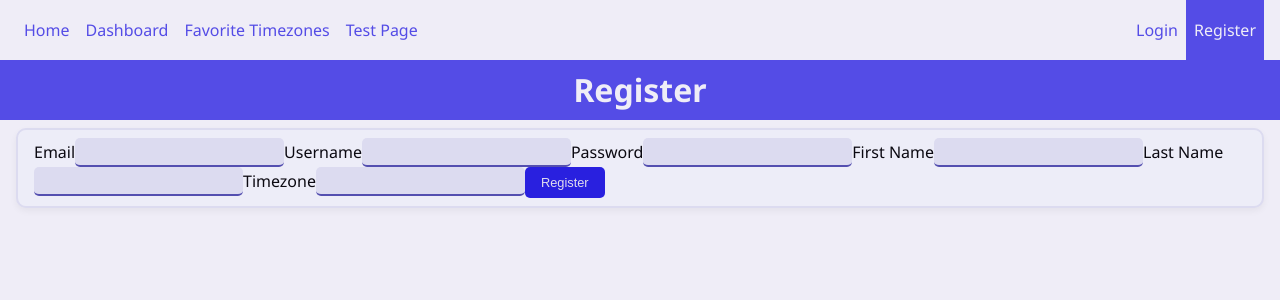
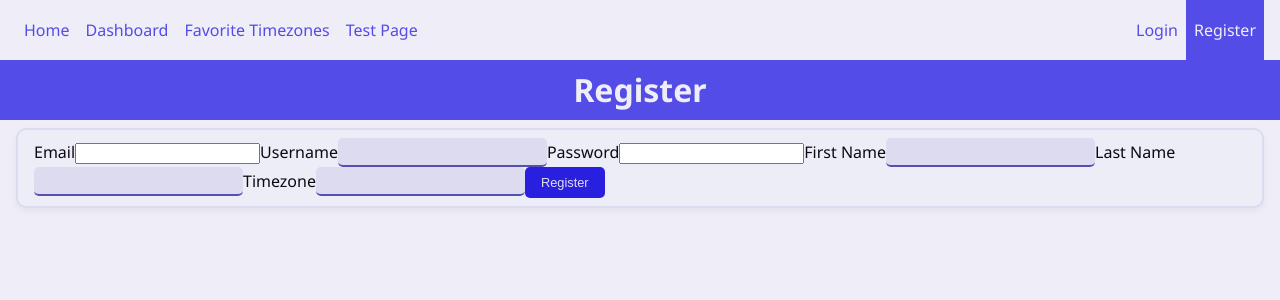
Before and after one commit to CMSC-495-7383-Group-3/timezone-webapp, a React (Vite) app in the folder frontend/: page /register in a window 1280 px wide. Shown: the top 300 px of the page. Built offline with nearby package versions, Linux system fonts and the light colour scheme; no server answers; a web font is replaced by a local one.

Commit message:
Fixed Token Refresh and Improved Forms

```diff
--- a/frontend/src/App.tsx
+++ b/frontend/src/App.tsx
@@ -54,7 +54,6 @@ function App() {
   return (
     <AuthContext value={authDataSource}>
       <ContactEditorModal>
-        {/* TODO: Fill in any header that we will need here */}
         <Nav />
         {/* All routes will be declared here */}
         <Routes>
@@ -69,7 +68,6 @@ function App() {
           {/* TODO: Remove the test page once the project is further developed */}
           <Route path="test" element={<Test />} />
         </Routes>
-        {/* TODO: Fill in any footer information here */}
       </ContactEditorModal>
     </AuthContext>
   )
--- a/frontend/src/api.ts
+++ b/frontend/src/api.ts
@@ -29,7 +29,10 @@ api.interceptors.response.use(
 
       try {
         const refresh = localStorage.getItem("refresh")
-        const response = await axios.post("/users/token/refresh/", { refresh })
+        const response = await axios.post(
+          API_BASE_PATH + "/users/token/refresh/",
+          { refresh }
+        )
 
         const newAccess = response.data.access
         localStorage.setItem("access", newAccess)
--- a/frontend/src/components/Nav.tsx
+++ b/frontend/src/components/Nav.tsx
@@ -22,7 +22,8 @@ export default function Nav() {
         <div className="spacer" />
         {authContext.isAuthenticated ? (
           <>
-            <p>Logged in as: {authContext.user.username}</p>{" "}
+            <p>Logged in as: </p>
+            <NavLink to="/userSettings">{authContext.user.username}</NavLink>
             <NavLink to="/logout">Logout</NavLink>
           </>
         ) : (
--- a/frontend/src/pages/Login.tsx
+++ b/frontend/src/pages/Login.tsx
@@ -93,18 +93,20 @@ export default function Login() {
         >
           <label htmlFor="email">Email</label>
           <input
-            type="text"
+            type="email"
             name="email"
             id="register-email"
+            autoComplete="email"
             value={data.email}
             onChange={onChange}
           />
 
           <label htmlFor="password">Password</label>
           <input
-            type="text"
+            type="password"
             name="password"
             id="register-password"
+            autoComplete="password"
             value={data.password}
             onChange={onChange}
           />
--- a/frontend/src/pages/Register.tsx
+++ b/frontend/src/pages/Register.tsx
@@ -121,9 +121,10 @@ export default function Register() {
         >
           <label htmlFor="email">Email</label>
           <input
-            type="text"
+            type="email"
             name="email"
             id="register-email"
+            autoComplete="email"
             value={data.email}
             onChange={onChange}
           />
@@ -132,14 +133,16 @@ export default function Register() {
             type="text"
             name="username"
             id="register-username"
+            autoComplete="username"
             value={data.username}
             onChange={onChange}
           />
           <label htmlFor="password">Password</label>
           <input
-            type="text"
+            type="password"
             name="password"
             id="register-password"
+            autoComplete="password"
             value={data.password}
             onChange={onChange}
           />
@@ -148,6 +151,7 @@ export default function Register() {
             type="text"
             name="first_name"
             id="register-first_name"
+            autoComplete="given-name"
             value={data.first_name}
             onChange={onChange}
           />
@@ -156,6 +160,7 @@ export default function Register() {
             type="text"
             name="last_name"
             id="register-last_name"
+            autoComplete="family-name"
             value={data.last_name}
             onChange={onChange}
           />
```
